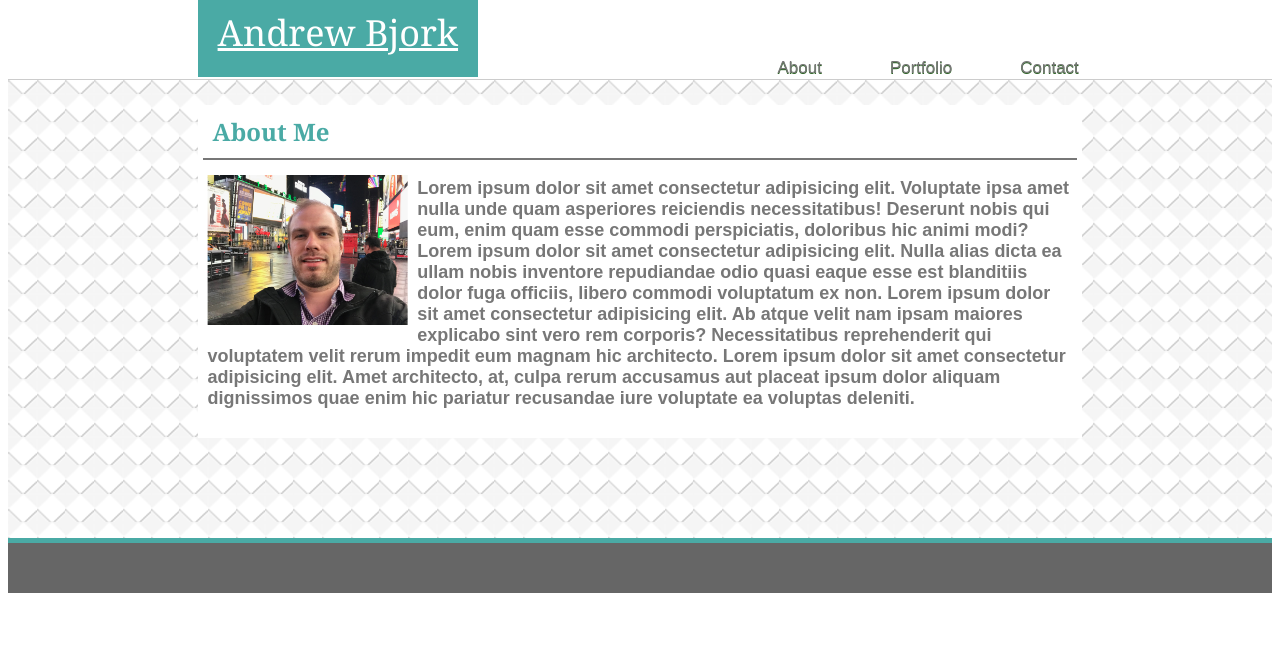
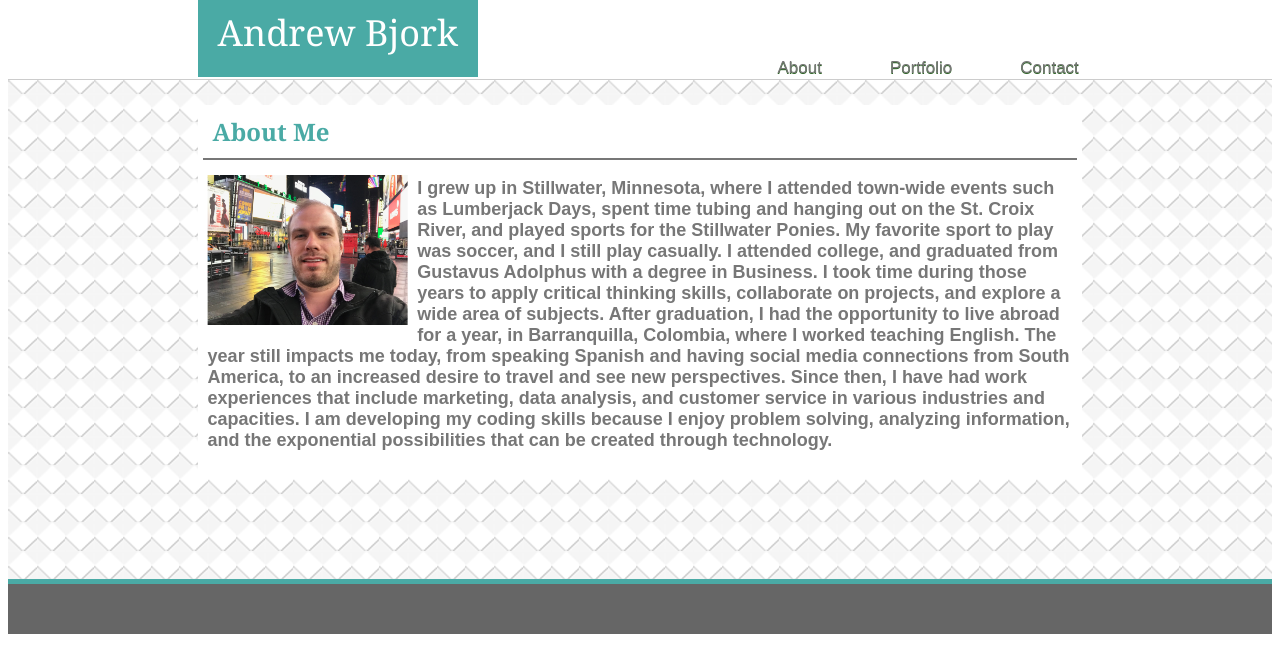
Before and after one commit to bjork1/Basic-Portfolio, a plain HTML site: page index.html in a window 1280 px wide. Drawn offline with Linux system fonts and the light colour scheme.

Commit message:
update bio

```diff
--- a/assets/css/style.css
+++ b/assets/css/style.css
@@ -57,6 +57,7 @@ header::after{
   position: relative;
   margin-top: 25px;
   margin-bottom: 100px;
+  padding-bottom: 10px;
 }
 h1 {
   color: #4aaaa5;
@@ -78,7 +79,6 @@ float: left;
 #words {
 color: #777777;
 font-family: 'Arial', 'Helvetica Neue', Helvetica, sans-serif;
-height: 260px;
 margin: 10px;
 font-size: 12px;
 }
--- a/index.html
+++ b/index.html
@@ -21,7 +21,7 @@
     <div class="container">
    <div class="column">
         <div class="myName">
-           <a href="index.html" id="logo">Andrew Bjork</a>
+           <a style="text-decoration:none" href="#" id="logo">Andrew Bjork</a>
         </div>
         <div class="topnav">
             <a class="myButton" href="#about">About</a>
@@ -45,11 +45,11 @@
 <div id="words">
 <h2>
 <p>
-
-Lorem ipsum dolor sit amet consectetur adipisicing elit. Voluptate ipsa amet nulla unde quam asperiores reiciendis necessitatibus! Deserunt nobis qui eum, enim quam esse commodi perspiciatis, doloribus hic animi modi?
-Lorem ipsum dolor sit amet consectetur adipisicing elit. Nulla alias dicta ea ullam nobis inventore repudiandae odio quasi eaque esse est blanditiis dolor fuga officiis, libero commodi voluptatum ex non.
-Lorem ipsum dolor sit amet consectetur adipisicing elit. Ab atque velit nam ipsam maiores explicabo sint vero rem corporis? Necessitatibus reprehenderit qui voluptatem velit rerum impedit eum magnam hic architecto.
-Lorem ipsum dolor sit amet consectetur adipisicing elit. Amet architecto, at, culpa rerum accusamus aut placeat ipsum dolor aliquam dignissimos quae enim hic pariatur recusandae iure voluptate ea voluptas deleniti.
+I grew up in Stillwater, Minnesota, where I attended town-wide events such as Lumberjack Days, spent time tubing and hanging out on the St. Croix River, and played sports for the Stillwater Ponies.
+My favorite sport to play was soccer, and I still play casually. I attended college, and graduated from Gustavus Adolphus with a degree in Business. I took time during those years to apply critical thinking skills, collaborate on projects,
+and explore a wide area of subjects. After graduation, I had the opportunity to live abroad for a year, in Barranquilla, Colombia, where I worked teaching English. The year still impacts me today, from speaking Spanish and having social media connections from South America, to
+an increased desire to travel and see new perspectives. Since then, I have had work experiences that include marketing, data analysis, and customer service in various industries and capacities. I am developing my coding skills because I enjoy problem solving, analyzing information, and the exponential possibilities
+that can be created through technology.
 
 </p>
 
```
Also changed, not shown: contact.html (+1 -1 lines), portfolio.html (+1 -1 lines).
